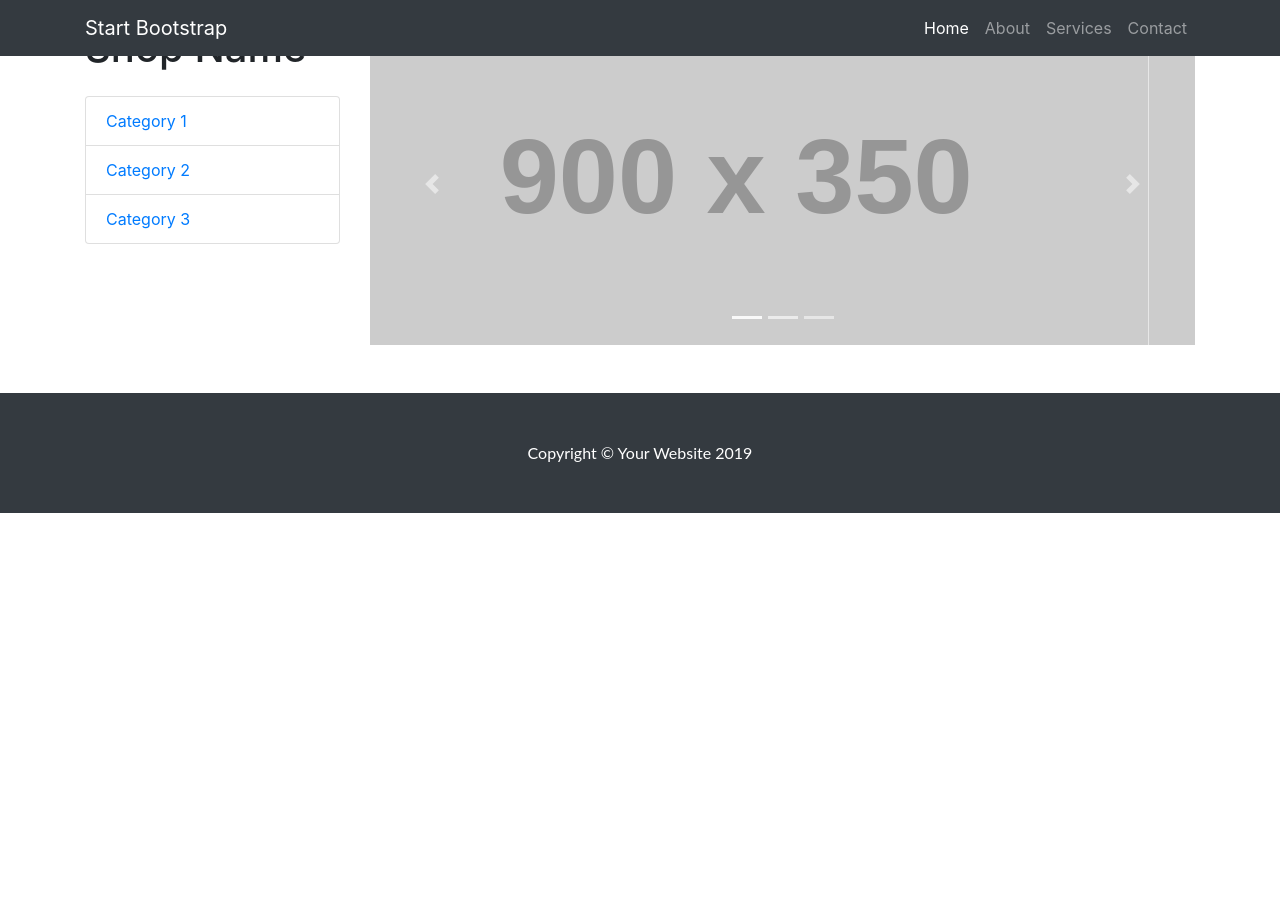
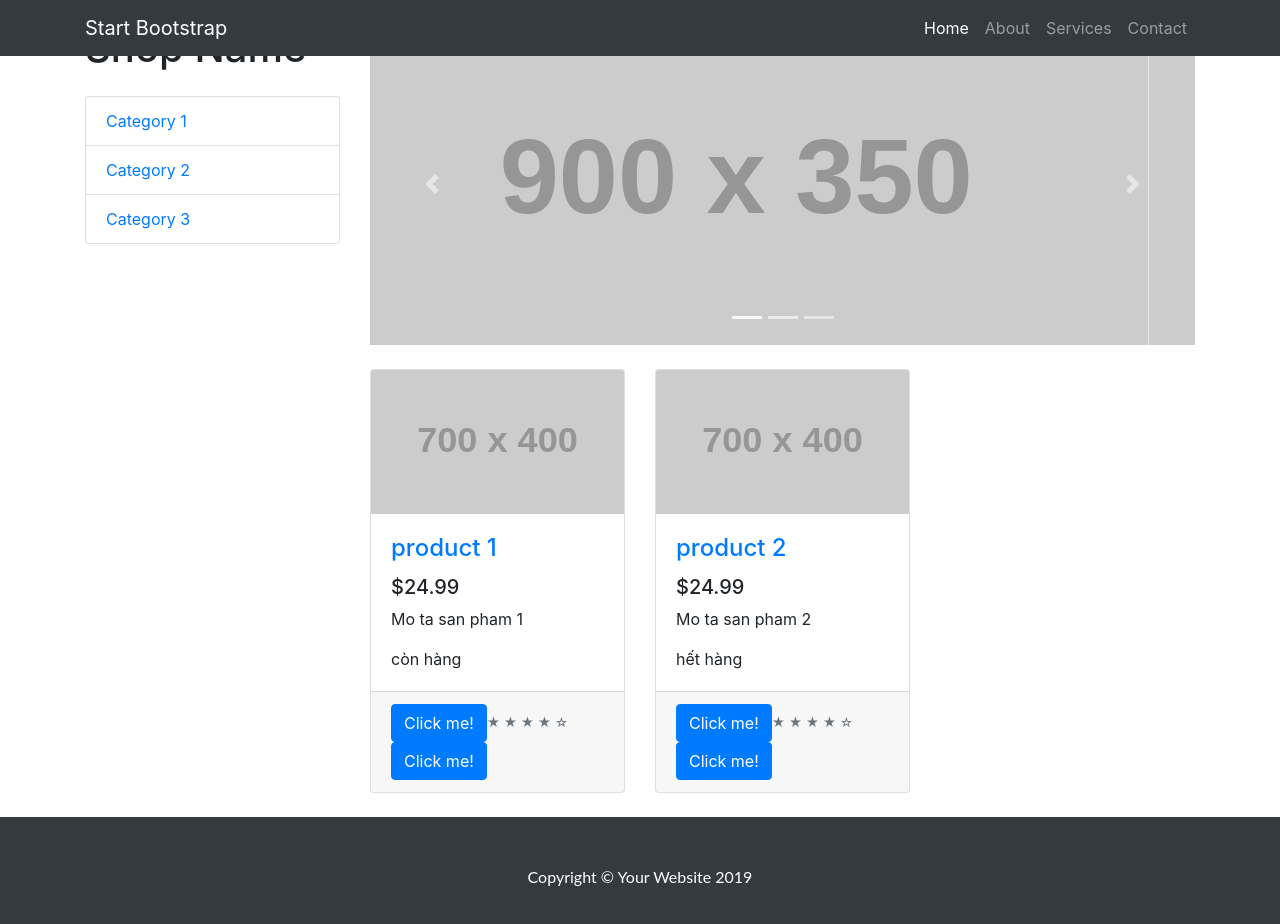
Before and after one commit to Vuthuyhangbamboo/baitap, an Angular app: page / in a window 1280 px wide. Shown: the top 924 px of the page. Before the commit the page ends 800 px from the top, so only its background shows below. Built offline with nearby package versions, Linux system fonts and the light colour scheme.

Commit message:
3 files modified

```diff
--- a/src/app/mock.ts
+++ b/src/app/mock.ts
@@ -1,5 +1,5 @@
-import {Product} from "./product";
-export const Data : Product[] = [
-  {id:1,name:"Item 1",price:5, desc:"mô tả 1", status:true},
-  {id:2,name:"Item 2", price:5,desc:"mô tả 2", status:true}
+import { Product } from './product';
+export const data: Product[] = [
+    {id : 1, name: 'product 1', desc: 'Mo ta san pham 1', status: true},
+    {id : 2, name: 'product 2', desc: 'Mo ta san pham 2'},
 ]
--- a/src/app/product-list/product-list.component.html
+++ b/src/app/product-list/product-list.component.html
@@ -1,23 +1,24 @@
 <div class="row">
-          <div class="col-lg-4 col-md-6 mb-4" >
-          <div class="card h-100" *ngFor="let product of products">
+          <div class="col-lg-4 col-md-6 mb-4" *ngFor="let product of products">
+		<div class="card h-100">
 			<a href="#"><img class="card-img-top" src="http://placehold.it/700x400" alt=""></a>
 				<div class="card-body">
 					<h4 class="card-title">
-                  <a href="#">Item one</a>
-                  <!-- <a href="#">{{product.name}}</a> -->
+						<a href="#">{{product.name}}</a>
 					</h4>
 					<h5>$24.99</h5>
-                <p class="card-text">abcxyz</p>
+					<p class="card-text">{{product.desc}}</p>
+          <p class="card-text">{{product.status?'còn hàng':'hết hàng'}}</p>
 				</div>
 				<div class="card-footer">
+          <button class="btn btn-primary" (click)="showDetail(product)">Click me!</button>
 					<small class="text-muted">&#9733; &#9733; &#9733; &#9733; &#9734;</small>
-                <br>
-                <button class="btn btn-primary" (click)="changeStatus()" >click</button>
-                <br>
-                <input type="text" (keyup)="changeName($event)">
+          <button class="btn btn-primary" (click)="removeItem(product.id)">Click me!</button>
 				</div>
 		</div>
 	</div>
 </div>
+<div class="detail" *ngIf="selected">
+  {{selected.name}}
+</div>
         <!-- /.row -->
--- a/src/app/product-list/product-list.component.ts
+++ b/src/app/product-list/product-list.component.ts
@@ -1,5 +1,6 @@
 import { Component, OnInit } from '@angular/core';
-import {Data} from "../mock";
+import { Product } from '../product';
+import {data} from "../mock";
 
 @Component({
   selector: 'app-product-list',
@@ -12,6 +13,12 @@ export class ProductListComponent implements OnInit {
 
   ngOnInit() {
   }
-
-  prducts = Data;
+  products = data;
+  selected: Product;
+  showDetail(product){
+    this.selected = product;
+  }
+  removeItem(id){
+    return this.products = this.products.filter(product => product.id != id);
+  }
 }
```
Lines whose indentation alone changed are shown as unchanged.
